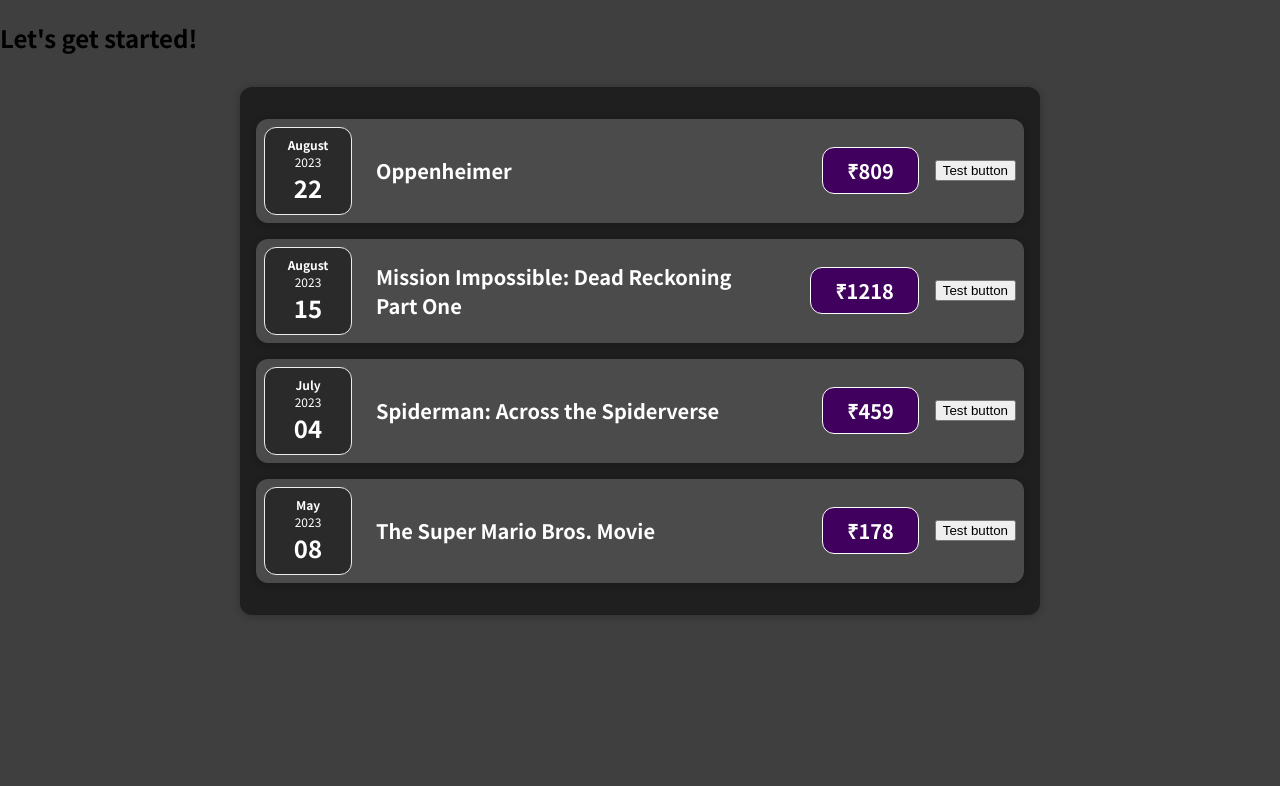
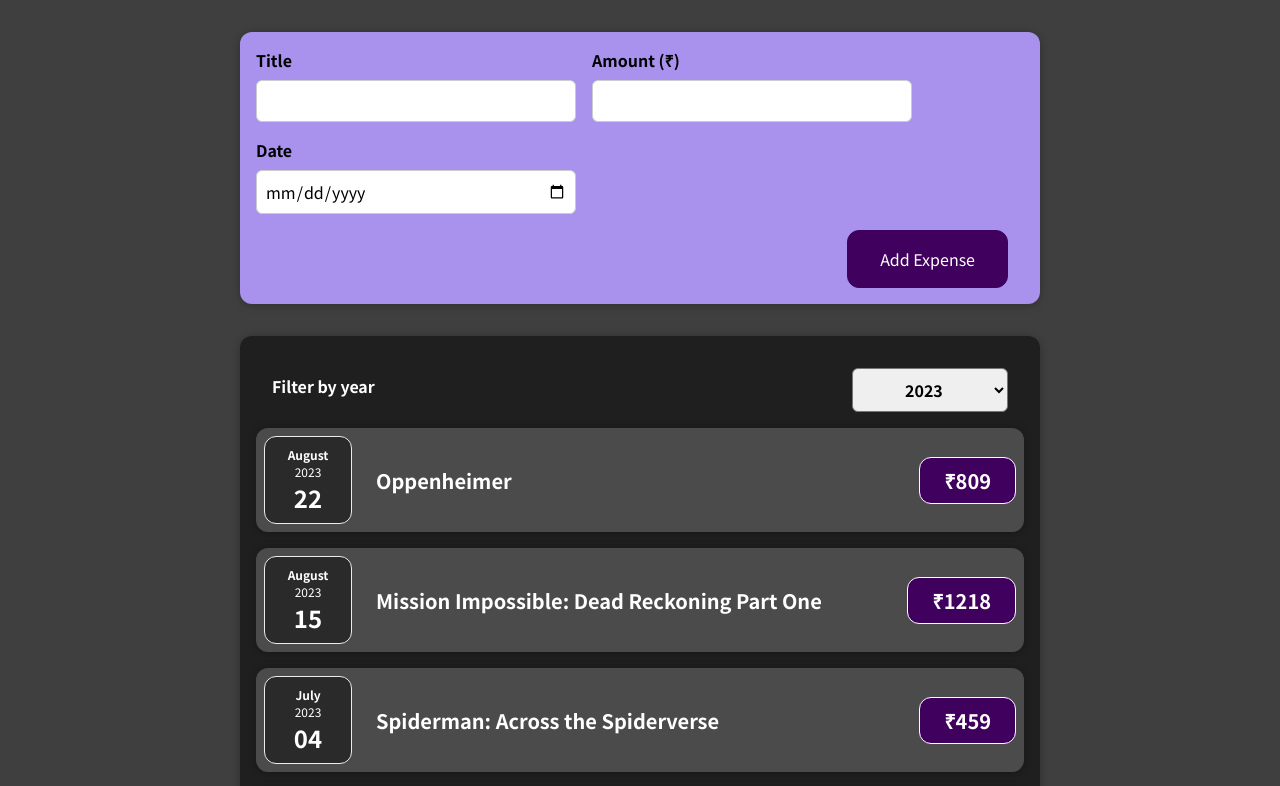
Before and after one commit to srivishp/expense-tracker, a React (Create React App) app: page / in a window 1280 px wide. Shown: the top 786 px of the page. Built offline with nearby package versions, Linux system fonts and the light colour scheme.

Commit message:
Created form using state and props

```diff
--- a/src/App.js
+++ b/src/App.js
@@ -1,4 +1,5 @@
 import Expenses from "./components/Expenses";
+import NewExpense from "./components/NewExpense";
 
 const App = () => {
   const expenses = [
@@ -28,9 +29,15 @@
     },
   ];
 
+  // passing data from child component is called lifting the state up
+  const handleAddExpense = (expense) => {
+    console.log(expense);
+  };
+
   return (
     <div>
-      <h2>Let's get started!</h2>
+      {/* onAddExpense is set as props to get data from NewExpense, which is a child component */}
+      <NewExpense onAddExpense={handleAddExpense} />
       <Expenses items={expenses} />
     </div>
   );
--- /dev/null
+++ b/src/components/ExpenseForm.js
@@ -0,0 +1,95 @@
+import { useState } from "react";
+import "./styles/ExpenseForm.css";
+
+// We are adding props here because we want to send data from this component to other/parent components.
+const ExpenseForm = (props) => {
+  // useState is initialized with empty string because when it first loads, the text field is empty
+  const [enteredTitle, setEnteredTitle] = useState("");
+
+  // event.target.value is a string, even if you enter a number.
+  // So, we give empty string for Amount as well.
+  const [enteredAmount, setEnteredAmount] = useState("");
+  const [enteredDate, setEnteredDate] = useState("");
+
+  // event is a default JS object that will detect events.
+  // This is where we get event.target.value from (F12 for more info),
+  // which holds the current value of the input.
+  const handleTitleChange = (event) => {
+    setEnteredTitle(event.target.value);
+    // we can log the current value at each keystorke using event.target.value
+    console.log(event.target.value);
+  };
+
+  const handleAmountChange = (event) => {
+    setEnteredAmount(event.target.value);
+  };
+
+  const handleDateChange = (event) => {
+    setEnteredDate(event.target.value);
+  };
+
+  // Submittting a form sends a request to the server and reloads the page, it is a default behaviour.
+  // event.preventDefault() is a built in method that doesn't allow this activity.
+  // So, we can continue handling our data as it won't be refreshed, and stays loaded on the page.
+  const handleSubmit = (event) => {
+    event.preventDefault();
+
+    // title, amount and date can be named anything here...
+    // using built in Date function to display a readable date
+    const expenseData = {
+      title: enteredTitle,
+      amount: enteredAmount,
+      date: new Date(enteredDate),
+    };
+
+    // onSaveExpenseData will send the expenseData to other/parent components via props.
+    // Right now, it is sending data to NewExpense, which is the parent component.
+    props.onSaveExpenseData(expenseData);
+    // We will now clear the data from the input as the user has now submitted the form.
+    // We have added two-way binding below, so the data isn't lost.
+    setEnteredTitle("");
+    setEnteredAmount("");
+    setEnteredDate("");
+  };
+
+  return (
+    <form onSubmit={handleSubmit}>
+      <div className="new-expense__controls">
+        <div className="new-expense__control">
+          <label>Title</label>
+          {/*
+          We are now listening for changes (onChange) in the input
+          and also assigning the received value back to the input
+          by adding value={enteredTitle}.
+
+          This is called two-way binding and this process is used to gather user information.
+          */}
+          <input
+            type="text"
+            value={enteredTitle}
+            //onChange can detect changes at every keystroke.
+            onChange={handleTitleChange}
+          />
+        </div>
+        <div className="new-expense__control">
+          <label>Amount (₹)</label>
+          <input
+            type="number"
+            value={enteredAmount}
+            min="0"
+            onChange={handleAmountChange}
+          />
+        </div>
+        <div className="new-expense__control">
+          <label>Date</label>
+          <input type="date" value={enteredDate} onChange={handleDateChange} />
+        </div>
+      </div>
+      <div className="new-expense__actions">
+        <button type="submit">Add Expense</button>
+      </div>
+    </form>
+  );
+};
+
+export default ExpenseForm;
--- a/src/components/ExpenseItem.js
+++ b/src/components/ExpenseItem.js
@@ -10,11 +10,13 @@
   // [title, setTitle] and used in the DOM to reflect changes on the UI.
   // Here, we are REGISTERING THE STATE "props.title" as the current value.
   const [title, setTitle] = useState(props.title);
-  const handleClick = () => {
-    setTitle("Barbie");
-    // Here, console log still shows the previous title, as it is not updated immediately
-    console.log(title);
-  };
+
+  //const handleClick = () => {
+  //setTitle("Barbie");
+  // Here, console log still shows the previous title, as it is not updated immediately
+  //console.log(title);
+  //};
+
   return (
     // Here, we are using a wrapper around other components of the UI. This is called composition.
     <CardWrapper className="expense-item">
@@ -27,7 +29,7 @@
             Because, using () will call a function when the file is parsed for the first time
             when the app loads, and not when we click the button.
         */}
-        <button onClick={handleClick}>Test button</button>
+        {/* <button onClick={handleClick}>Test button</button> */}
       </div>
     </CardWrapper>
   );
--- a/src/components/Expenses.js
+++ b/src/components/Expenses.js
@@ -1,10 +1,18 @@
+import { useState } from "react";
 import "./styles/Expenses.css";
 import ExpenseItem from "./ExpenseItem";
 import CardWrapper from "./CardWrapper";
+import ExpensesFilter from "./ExpensesFilter";
 
 const Expenses = (props) => {
+  const [year, setYear] = useState("2023");
+  const handleYearChange = (changedYear) => {
+    setYear(changedYear);
+  };
+
   return (
     <CardWrapper className="expenses">
+      <ExpensesFilter selected={year} onYearChange={handleYearChange} />
       <ExpenseItem
         title={props.items[0].title}
         amount={props.items[0].amount}
--- /dev/null
+++ b/src/components/ExpensesFilter.js
@@ -0,0 +1,23 @@
+import "./styles/ExpensesFilter.css";
+
+const ExpensesFilter = (props) => {
+  const handleDropdown = (event) => {
+    props.onYearChange(event.target.value);
+  };
+  return (
+    <div className="expenses-filter">
+      <div className="expenses-filter__control">
+        <label>Filter by year</label>
+        <select value={props.selected} onChange={handleDropdown}>
+          <option value="2023">2023</option>
+          <option value="2022">2022</option>
+          <option value="2021">2021</option>
+          <option value="2020">2020</option>
+          <option value="2019">2019</option>
+        </select>
+      </div>
+    </div>
+  );
+};
+
+export default ExpensesFilter;
--- /dev/null
+++ b/src/components/NewExpense.js
@@ -0,0 +1,27 @@
+import "./styles/NewExpense.css";
+import ExpenseForm from "./ExpenseForm";
+
+const NewExpense = (props) => {
+  // enteredExpenseData parameter can be named anything.
+  // It is taking the value of the expenseData from ExpenseForm.
+  const handleSaveExpenseData = (enteredExpenseData) => {
+    const expenseData = {
+      // ... is the spread operator. It will add key value pairs from other objects to this one.
+      ...enteredExpenseData,
+      // adding id to the data
+      id: Math.random().toString(),
+    };
+    // sending data to App.js via props, which is a parent component.
+    props.onAddExpense(expenseData);
+  };
+  return (
+    <div className="new-expense">
+      {/* onSaveExpenseData can be named anything. It is a prop we are setting to take a function as a value
+          We are using this prop to get the data from ExpenseForm, which is a child component.
+      */}
+      <ExpenseForm onSaveExpenseData={handleSaveExpenseData} />
+    </div>
+  );
+};
+
+export default NewExpense;
--- /dev/null
+++ b/src/components/styles/ExpenseForm.css
@@ -0,0 +1,33 @@
+.new-expense__controls {
+  display: flex;
+  flex-wrap: wrap;
+  gap: 1rem;
+  margin-bottom: 1rem;
+  text-align: left;
+}
+
+.new-expense__control label {
+  font-weight: bold;
+  margin-bottom: 0.5rem;
+  display: block;
+}
+
+.new-expense__control input {
+  font: inherit;
+  padding: 0.5rem;
+  border-radius: 6px;
+  border: 1px solid #ccc;
+  width: 20rem;
+  max-width: 100%;
+  input[type="number"]::-webkit-inner-spin-button,
+  input[type="number"]::-webkit-outer-spin-button {
+    -webkit-appearance: none;
+    -moz-appearance: none;
+    appearance: none;
+    margin: 0;
+  }
+}
+
+.new-expense__actions {
+  text-align: right;
+}
--- /dev/null
+++ b/src/components/styles/ExpensesFilter.css
@@ -0,0 +1,24 @@
+.expenses-filter {
+  color: white;
+  padding: 0 1rem;
+}
+
+.expenses-filter__control {
+  display: flex;
+  width: 100%;
+  align-items: center;
+  justify-content: space-between;
+  margin: 1rem 0;
+}
+
+.expenses-filter label {
+  font-weight: bold;
+  margin-bottom: 0.5rem;
+}
+
+.expenses-filter select {
+  font: inherit;
+  padding: 0.5rem 3rem;
+  font-weight: bold;
+  border-radius: 6px;
+}
--- /dev/null
+++ b/src/components/styles/NewExpense.css
@@ -0,0 +1,38 @@
+.new-expense {
+  background-color: #a892ee;
+  padding: 1rem;
+  margin: 2rem auto;
+  width: 50rem;
+  max-width: 95%;
+  border-radius: 12px;
+  text-align: center;
+  box-shadow: 0 1px 8px rgba(0, 0, 0, 0.25);
+}
+
+.new-expense button {
+  font: inherit;
+  cursor: pointer;
+  padding: 1rem 2rem;
+  border: 1px solid #40005d;
+  background-color: #40005d;
+  color: white;
+  border-radius: 12px;
+  margin-right: 1rem;
+}
+
+.new-expense button:hover,
+.new-expense button:active {
+  background-color: #510674;
+  border-color: #510674;
+}
+
+.new-expense button.alternative {
+  color: #220131;
+  border-color: transparent;
+  background-color: transparent;
+}
+
+.new-expense button.alternative:hover,
+.new-expense button.alternative:active {
+  background-color: #ddb3f8;
+}
```
